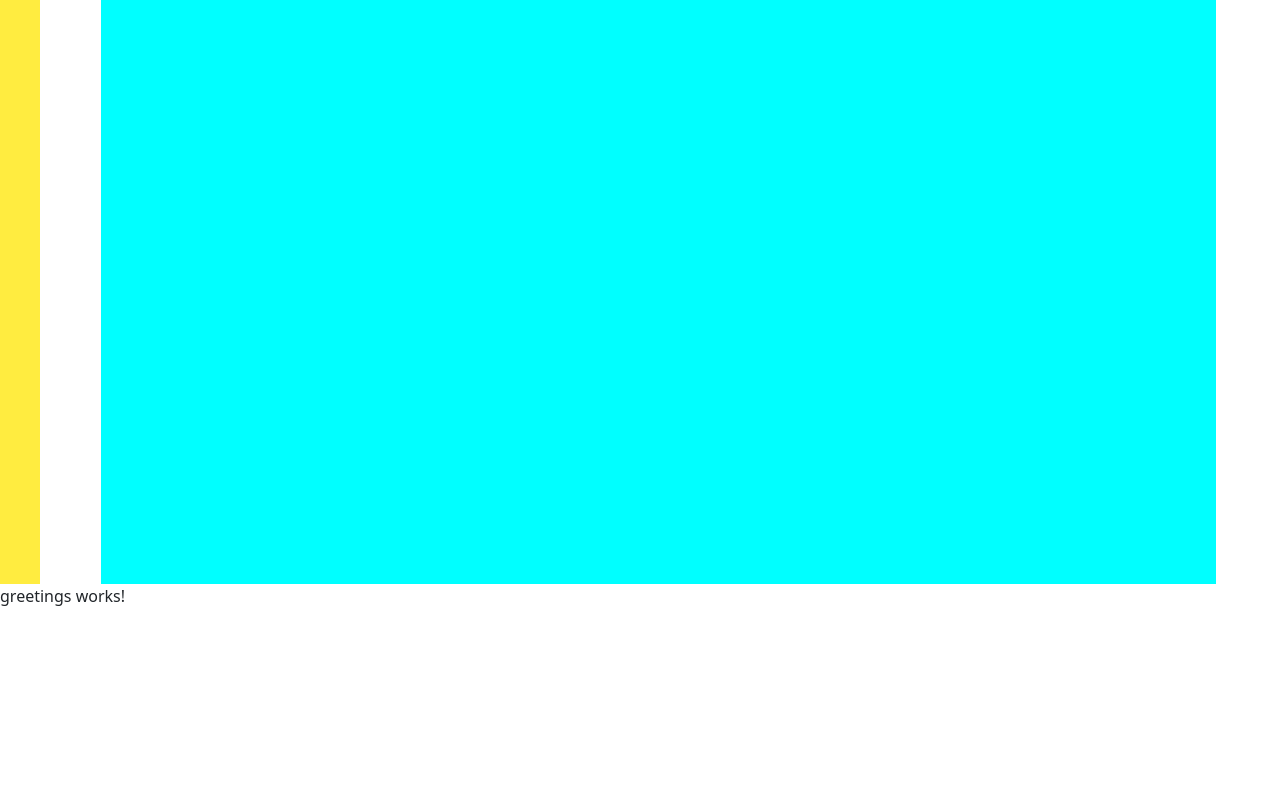
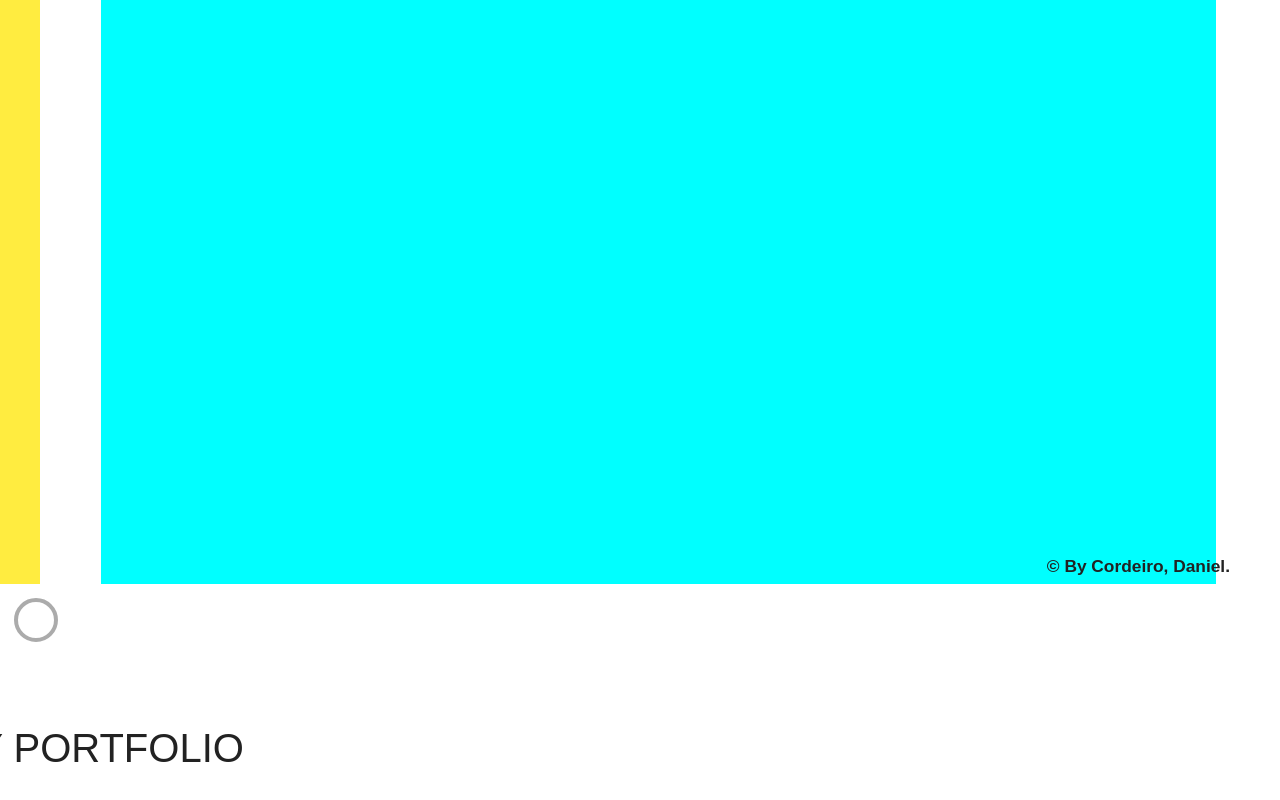
Before and after one commit to DenielCordeiro/Portfolio, an Angular app: page /greetings in a window 1280 px wide. Shown: the part 216-1016 px from the top of the page. Before the commit the page ends 840 px from the top, so only its background shows below. Built offline with nearby package versions, Linux system fonts and the light colour scheme.

Commit message:
greetings, loader css and text

```diff
--- a/src/app/app.component.html
+++ b/src/app/app.component.html
@@ -12,4 +12,8 @@
   </div>
 </div>
 
+<!-- <div class="greetings">
+  <app-greetings></app-greetings>
+</div> -->
+
 <router-outlet></router-outlet>
--- a/src/app/app.component.sass
+++ b/src/app/app.component.sass
@@ -9,3 +9,6 @@
 
   .container
     min-width: 95%
+
+.greetings
+  margin: 35vh 0 0 50%
--- a/src/app/greetings/greetings.component.html
+++ b/src/app/greetings/greetings.component.html
@@ -1 +1,20 @@
-<p>greetings works!</p>
+<div class="lds-ripple"><div></div><div></div></div>
+
+<div class="welcome my-5">
+  <div class="waviy">
+    <span style="--i:1">W</span>
+    <span style="--i:2">e</span>
+    <span style="--i:3">l</span>
+    <span style="--i:4">c</span>
+    <span style="--i:5">o</span>
+    <span style="--i:6">m</span>
+    <span style="--i:7">e</span>
+    <div class="text mx-3">to my portfolio</div>
+  </div>
+
+  <div class="bar-down"></div>
+</div>
+
+<footer>
+  <span> &copy; By Cordeiro, Daniel.</span>
+</footer>
--- a/src/app/greetings/greetings.component.sass
+++ b/src/app/greetings/greetings.component.sass
@@ -0,0 +1,87 @@
+@use '../../assets/sass/variables'
+
+*
+  padding: 0
+  margin: 0
+  box-sizing: border-box
+
+.lds-ripple
+  display: inline-block
+  position: relative
+  width: 80px
+  height: 80px
+
+  div
+    position: absolute
+    border: 4px solid variables.$black
+    opacity: 1
+    border-radius: 50%
+    animation: lds-ripple 1s cubic-bezier(0, 0.2, 0.8, 1) infinite
+
+  div:nth-child(2)
+    animation-delay: -0.5s
+
+
+@keyframes lds-ripple
+  0%
+    top: 36px
+    left: 36px
+    width: 0
+    height: 0
+    opacity: 0
+
+  4.9%
+    top: 36px
+    left: 36px
+    width: 0
+    height: 0
+    opacity: 0
+
+  5%
+    top: 36px
+    left: 36px
+    width: 0
+    height: 0
+    opacity: 1
+
+  100%
+    top: 0px
+    left: 0px
+    width: 72px
+    height: 72px
+    opacity: 0
+
+.waviy
+  position: relative
+  margin-left: -27%
+  font-family: Arial, Helvetica, sans-serif
+  span
+    position: relative
+    display: inline-block
+    font-size: 40px
+    color: variables.$black
+    text-transform: uppercase
+    animation: flip 2s infinite
+    animation-delay: calc(.2s * var(--i))
+
+  .text
+    position: absolute
+    display: inline-block
+    font-size: 40px
+    color: variables.$black
+    text-transform: uppercase
+
+@keyframes flip
+  0%,80%
+    transform: rotateY(360deg)
+
+footer
+  position: fixed
+  bottom: 4px
+  right: 50px
+
+  span
+    font-family: Arial, Helvetica, sans-serif
+    color: variables.$black
+    font-size: 13pt
+    font-weight: 600
```
